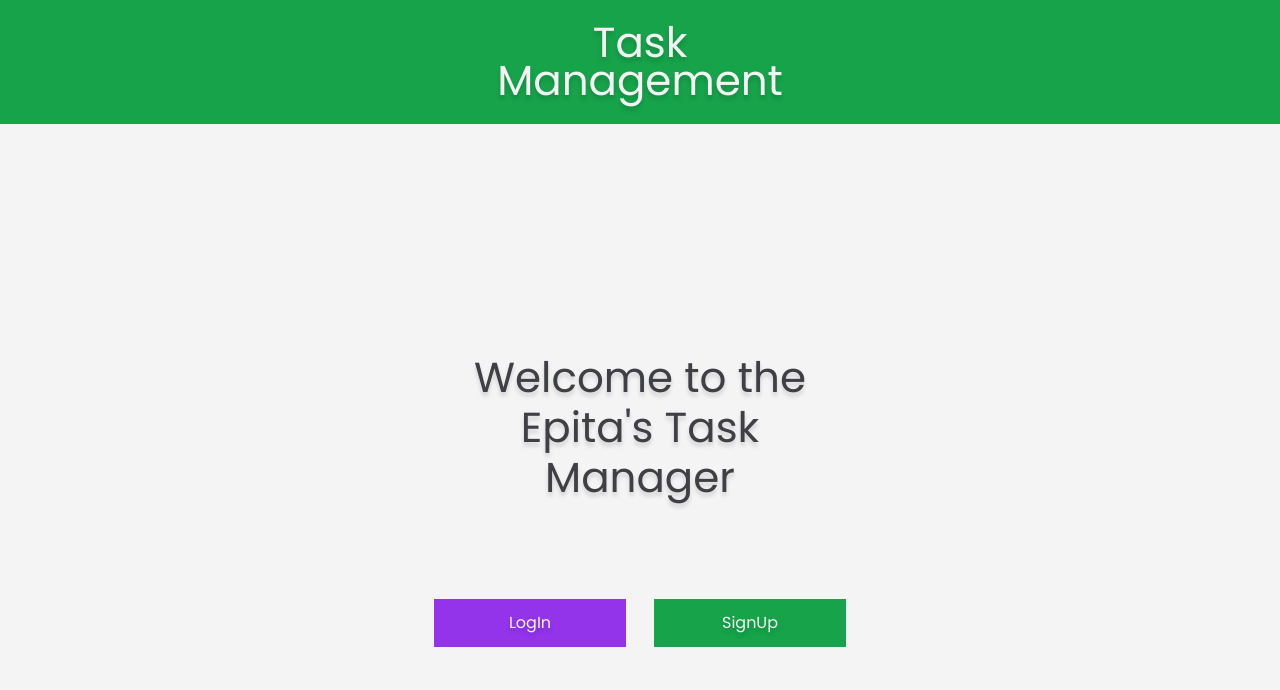
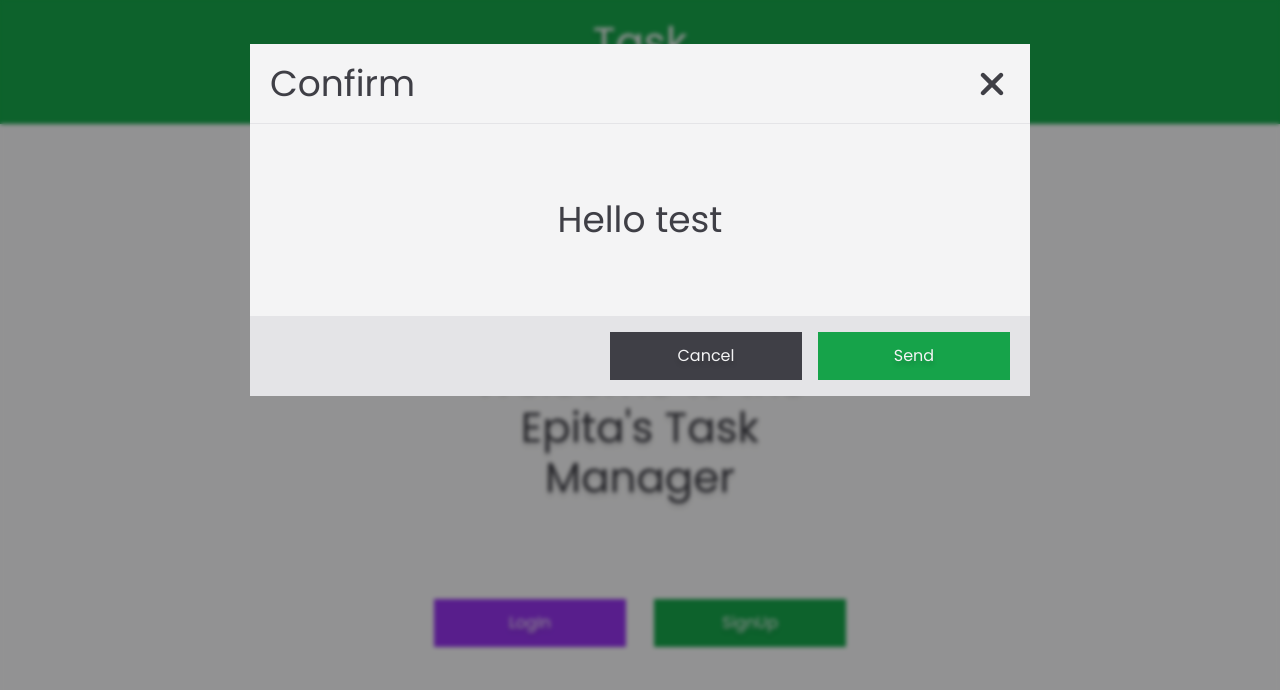
Before and after one commit to lostmart/task-manager, a React (Vite) app: page / in a window 1280 px wide. Shown: the top 690 px of the page. Built offline with nearby package versions, Linux system fonts and the light colour scheme.

Commit message:
new callbacl hook

```diff
--- a/src/components/layout/ModalComp.tsx
+++ b/src/components/layout/ModalComp.tsx
@@ -4,33 +4,45 @@ import { useContext, useEffect, useCallback } from "react"
 import ModalContext from "../../context/ModalContext"
 
 const ModalComp: React.FC = () => {
-	const { showModal, setShowModal } = useContext(ModalContext)
+	const { modalData, setModalData } = useContext(ModalContext)
 
-	const handleCrossClick = () => {
-		setShowModal((prev) => !prev)
-	}
+	// Memoized version of closeModal using useCallback
+	const closeModal = useCallback(() => {
+		setModalData((prev) => ({
+			...prev,
+			showModal: false,
+		}))
+	}, [setModalData])
 
+	// Memoized version of handleCrossClick using useCallback
+	const handleCrossClick = useCallback(() => {
+		closeModal()
+	}, [closeModal])
+
+	// Toggle modal when clicking outside of modal content
 	const toggleModal = useCallback(
 		(e: MouseEvent) => {
 			if (
 				e.target instanceof HTMLDivElement &&
 				e.target.classList.contains("modal-backdrop")
 			) {
-				setShowModal((prev) => !prev)
+				closeModal()
 			}
 		},
-		[setShowModal]
+		[closeModal]
 	)
 
+	// Close modal when the "Escape" key is pressed
 	const handleKeyDown = useCallback(
 		(e: KeyboardEvent) => {
 			if (e.key === "Escape") {
-				setShowModal(false)
+				closeModal()
 			}
 		},
-		[setShowModal]
+		[closeModal]
 	)
 
+	// Add and clean up event listeners
 	useEffect(() => {
 		window.addEventListener("click", toggleModal)
 		window.addEventListener("keydown", handleKeyDown)
@@ -44,7 +56,7 @@ const ModalComp: React.FC = () => {
 	return (
 		<div
 			className={`fixed w-full h-full inset-0 z-50 modal-backdrop p-3 ${
-				!showModal && "hidden"
+				!modalData?.showModal && "hidden"
 			}`}
 			role="dialog"
 			aria-modal="true"
@@ -61,7 +73,7 @@ const ModalComp: React.FC = () => {
 					</button>
 				</header>
 				<div className="p-5 min-h-48 flex items-center justify-center text-2xl md:text-3xl lg:text-4xl text-zinc-700">
-					the body
+					{modalData?.bodyContent}
 				</div>
 				<footer className="h-20 bg-zinc-200 px-5 flex gap-4 items-center justify-end">
 					<ButtonComp
--- a/src/context/ModalContext.tsx
+++ b/src/context/ModalContext.tsx
@@ -2,7 +2,7 @@ import { createContext } from "react"
 
 export interface IModalBody {
 	showModal: boolean
-	bodyContent: string | HTMLElement[] // Accepts either a string or an array of HTML node elements
+	bodyContent: string | React.ReactNode // Accepts either a string or a react node
 }
 
 interface ModalContextProps {
@@ -12,8 +12,10 @@ interface ModalContextProps {
 
 const ModalContext = createContext<ModalContextProps>({
 	modalData: null,
-	setModalData: () => {
-		return (prev: boolean) => !prev
+	setModalData: (prev) => {
+		return {
+			...prev,
+		}
 	},
 })
 
--- a/src/context/ModalProvider.tsx
+++ b/src/context/ModalProvider.tsx
@@ -8,7 +8,7 @@ interface ModalProviderProps {
 }
 
 const emptyData: IModalBody = {
-	showModal: false,
+	showModal: true,
 	bodyContent: "Hello test",
 }
 
--- a/src/pages/Home.tsx
+++ b/src/pages/Home.tsx
@@ -1,19 +1,20 @@
 import { useContext } from "react"
 import ButtonComp from "../components/ui/ButtonComp"
-import ModalContext, { ModalContextProps } from "../context/ModalContext"
+import ModalContext, { IModalBody } from "../context/ModalContext"
 
 const Home = () => {
 	const { setModalData } = useContext(ModalContext)
 
 	const logIn = () => {
-		setModalData((prev: ModalContextProps) => {
+		setModalData((prev: IModalBody) => {
 			return {
 				...prev,
 			}
 		})
 	}
 	const signUp = () => {
-		setModalData((prev) => !prev)
+		// setModalData((prev) => !prev)
+		return
 	}
 	return (
 		<section className="min-h-80 flex flex-col items-center justify-center">
```
